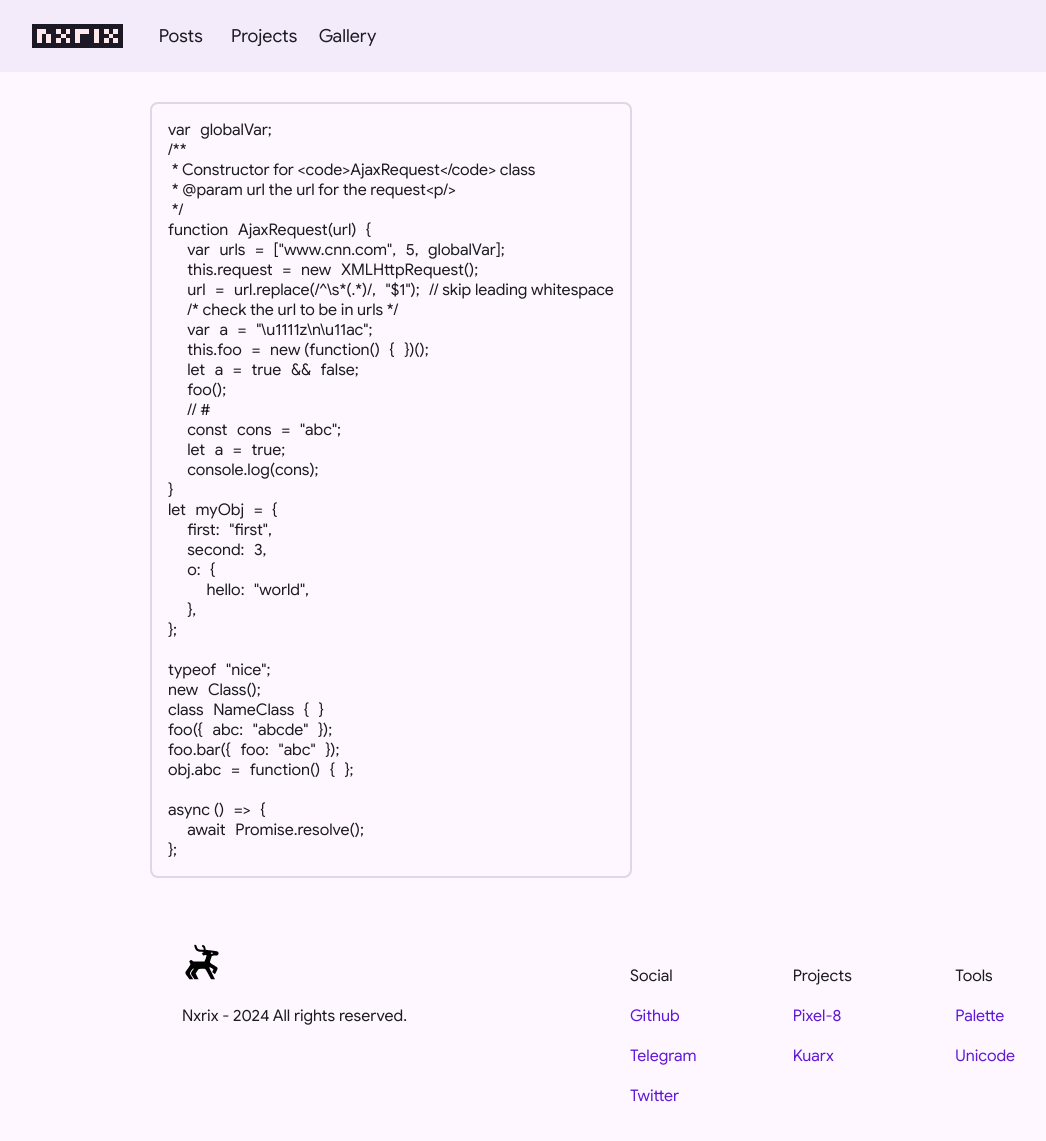
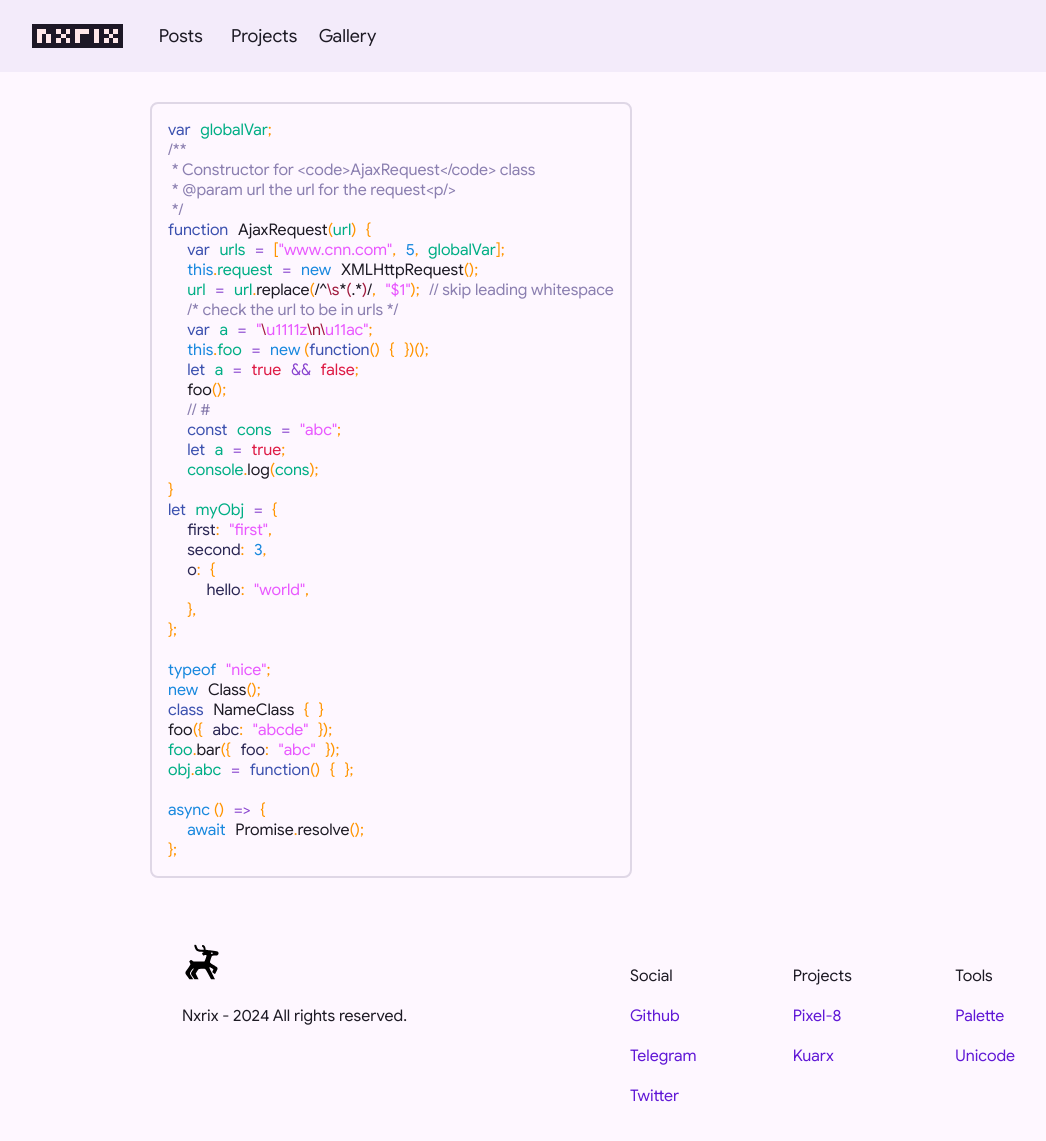
Before and after one commit to Nxrix/nxrix.github.io, a Jekyll site: the page built from test.md, in a window 1280 px wide. Shown: the top 1141 px of the page, without its empty margins (0-1046 px from the left). Built offline with Jekyll 4.4.1, drawn with Linux system fonts in a browser that asks for light colours.

Commit message:
Update style.css

```diff
--- a/assets/css/style.css
+++ b/assets/css/style.css
@@ -471,10 +471,49 @@ ol, ul {
   overflow: auto;
 }
 .body .content .highlighter-rouge div {
-  padding: 16px;
+  margin: 16px;
 }
 .body .content code {
   font-family: "mono";
+}
+.body .content code span.p {
+  color: #ff9500;
+}
+.body .content code span.dl {
+  color: #e959ff;
+}
+.body .content code span.s2 {
+  color: #e959ff;
+}
+.body .content code span.se {
+  color: #a01a3d;
+}
+.body .content code span.o {
+  color: #8944cf;
+}
+.body .content code span.nx {
+  color: #00ae85;
+}
+.body .content code span.na {
+  color: #2b2754;
+}
+.body .content code span.cm {
+  color: #8b7fb0;
+}
+.body .content code span.c1 {
+  color: #8b7fb0;
+}
+.body .content code span.kc {
+  color: #de1b45;
+}
+.body .content code span.mi {
+  color: #1888de;
+}
+.body .content code span.k {
+  color: #1888de;
+}
+.body .content code span.kd {
+  color: #3c51af;
 }
 
 .footer {
```
